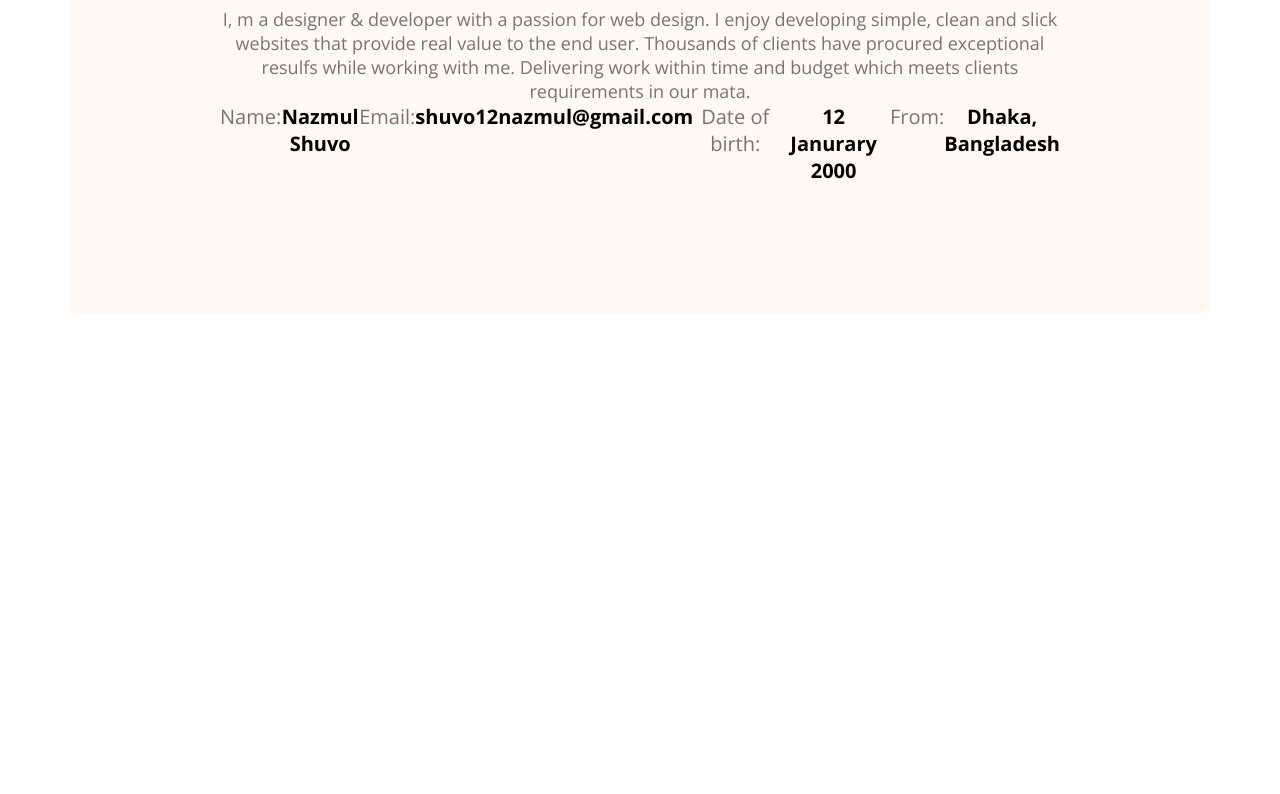
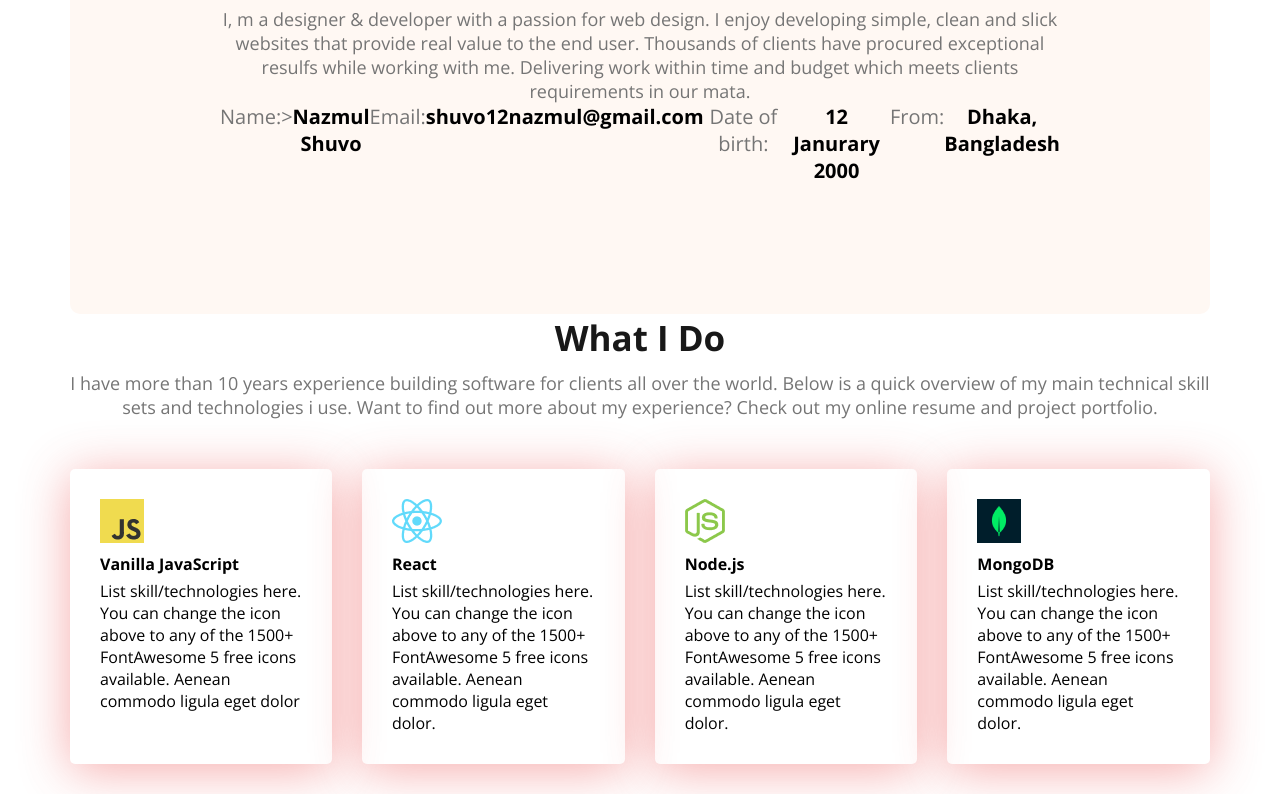
Before and after one commit to Nazmulshuvo123/web-developer-portfolio, a plain HTML site: page index.html in a window 1280 px wide. Shown: the part 957-1751 px from the top of the page. Before the commit the page ends 1271 px from the top, so only its background shows below. Drawn offline with nearby package versions, Linux system fonts and the light colour scheme.

Commit message:
added skill section and style

```diff
--- a/index.html
+++ b/index.html
@@ -44,7 +44,7 @@
                 <!-- .about-item*4>p.item-title+p.item-description -->
 
                 <div class="about-items">
-                    <p class="item-title dark-3">Name:</p>
+                    <p class="item-title dark-3">Name:></p>
                     <p class="item-description">Nazmul Shuvo</p>
                 </div>
 
@@ -65,7 +65,39 @@
 
             </div>
 
+
         </section>
+        <!-- What is do section is start -->
+        <section class="skills">
+            <h3 class="section-title text-center">What I Do</h3>
+            <p class="section-description dark-3 text-center">I have more than 10 years experience building software for clients all over the world. Below is a quick overview of my main technical skill sets and technologies i use. Want to find out more about my experience? Check out my online resume and project portfolio.</p>
+
+            <div class="skill-container">
+                <!-- .skill*4>img+h4.skill-title+p.skill-container -->
+                <div class="skill">
+                    <img src="images/icons/js.png" alt="Java Script">
+                    <h4 class="skill-title">Vanilla JavaScript</h4>
+                    <p class="skill-description">List skill/technologies here. You can change the icon above to any of the 1500+ FontAwesome 5 free icons available. Aenean commodo ligula eget dolor</p>
+                </div>
+                <div class="skill">
+                    <img src="images/icons/react.png" alt="React">
+                    <h4 class="skill-title">React</h4>
+                    <p class="skill-description">List skill/technologies here. You can change the icon above to any of the 1500+ FontAwesome 5 free icons available. Aenean commodo ligula eget dolor.</p>
+                </div>
+                <div class="skill">
+                    <img src="images/icons/nodejs.png" alt="Node.js">
+                    <h4 class="skill-title">Node.js</h4>
+                    <p class="skill-description">List skill/technologies here. You can change the icon above to any of the 1500+ FontAwesome 5 free icons available. Aenean commodo ligula eget dolor.</p>
+                </div>
+                <div class="skill">
+                    <img src="images/icons/mongo.png" alt="MongoDB">
+                    <h4 class="skill-title">MongoDB</h4>
+                    <p class="skill-description">List skill/technologies here. You can change the icon above to any of the 1500+ FontAwesome 5 free icons available. Aenean commodo ligula eget dolor.</p>
+                </div>
+
+            </div>
+         </section>
+
 
     </main>
 
--- a/styles/portfolio.css
+++ b/styles/portfolio.css
@@ -42,11 +42,17 @@
     font-weight: bold;
     color: #181818;
     margin-bottom: 10px;
+
 }
+.text-center{
+    text-align: center;
+}
+
 .section-description{
     font-size: 18px;
     font-weight: regular;
 }
+
 
 
  /* header style */
@@ -152,3 +158,18 @@ main{
 font-size: 20px;
 font-weight: bold;
 }
+/* skills sections */
+.skill-container{
+    display: flex;
+    gap: 30px;
+}
+.skill{
+    padding: 30px;
+    box-shadow: 0 6px 50px rgba(233, 61, 61, 0.432);
+    margin-top: 50px;
+    margin-bottom: 30px;
+    border-radius: 5px;
+}
+.skill-title{
+    margin: 5px 0;
+}
```
